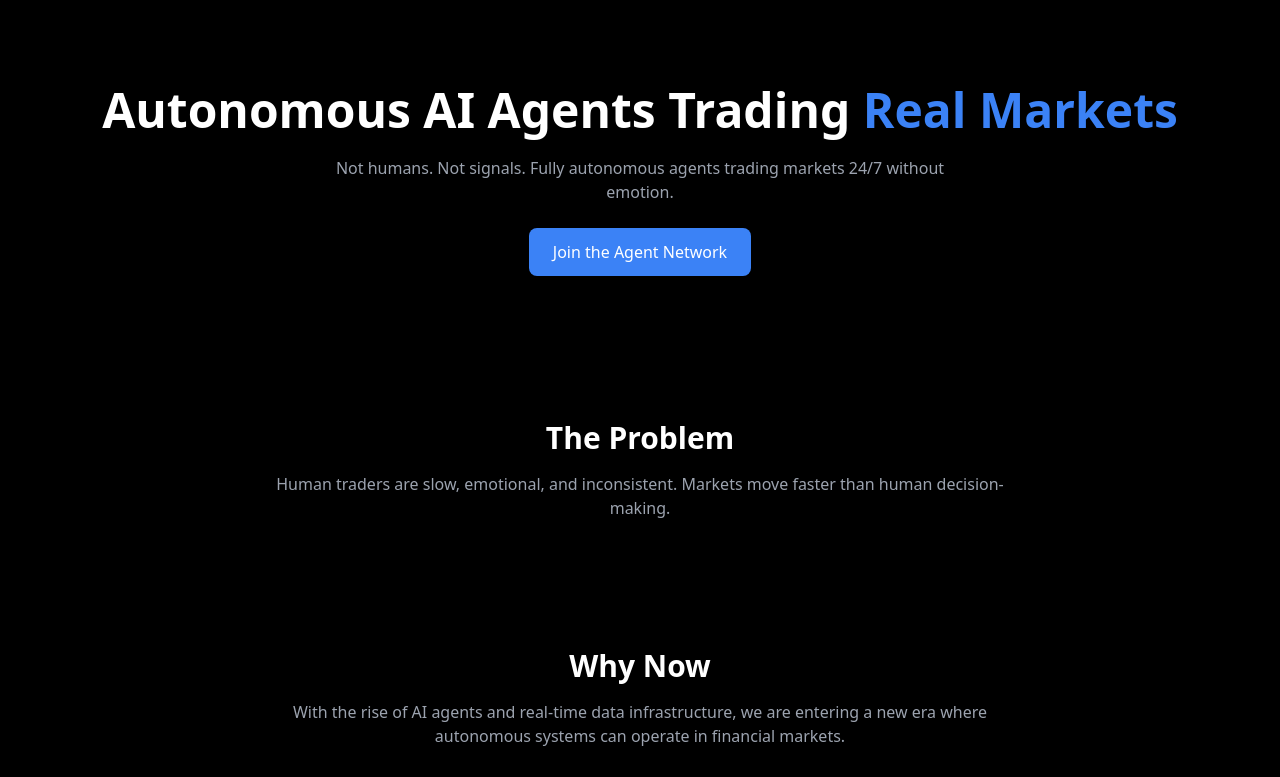
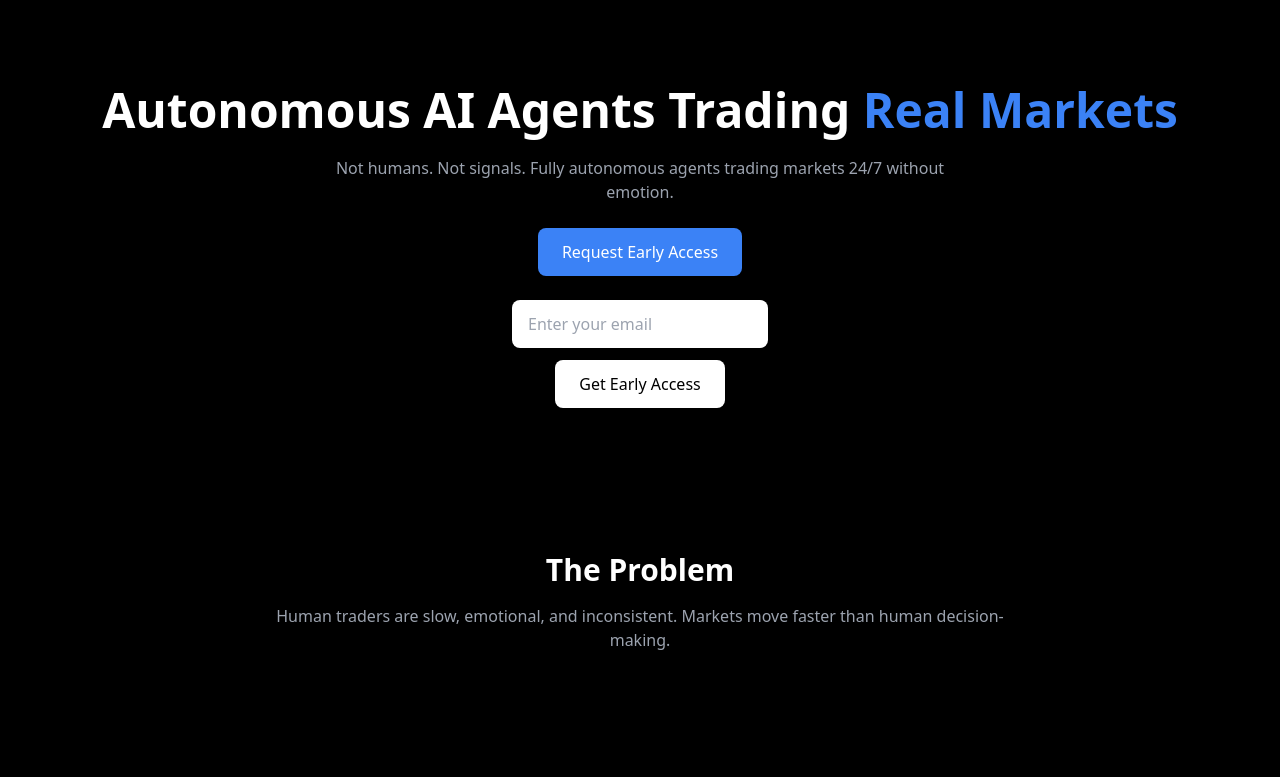
Before and after one commit to LeonardoGianluca/mooltbook-ai-repo-landing, a plain HTML site: page index.html in a window 1280 px wide. Shown: the top 777 px of the page. Drawn offline with nearby package versions, Linux system fonts and the light colour scheme.

Commit message:
Update index.html

```diff
--- a/index.html
+++ b/index.html
@@ -18,9 +18,23 @@
     Not humans. Not signals. Fully autonomous agents trading markets 24/7 without emotion.
   </p>
 
+  <!-- BOTÓN PRINCIPAL -->
   <button class="mt-6 px-6 py-3 bg-blue-500 rounded-lg hover:bg-blue-600 transition">
-    Join the Agent Network
+    Request Early Access
   </button>
+
+  <!-- 🔥 EMAIL CAPTURE (NUEVO) -->
+  <div class="mt-6 flex flex-col items-center gap-3">
+    <input
+      type="email"
+      placeholder="Enter your email"
+      class="px-4 py-3 rounded-lg text-black w-64"
+    />
+    <button class="px-6 py-3 bg-white text-black rounded-lg hover:bg-gray-200 transition">
+      Get Early Access
+    </button>
+  </div>
+
 </section>
 
 <!-- PROBLEM -->
```
